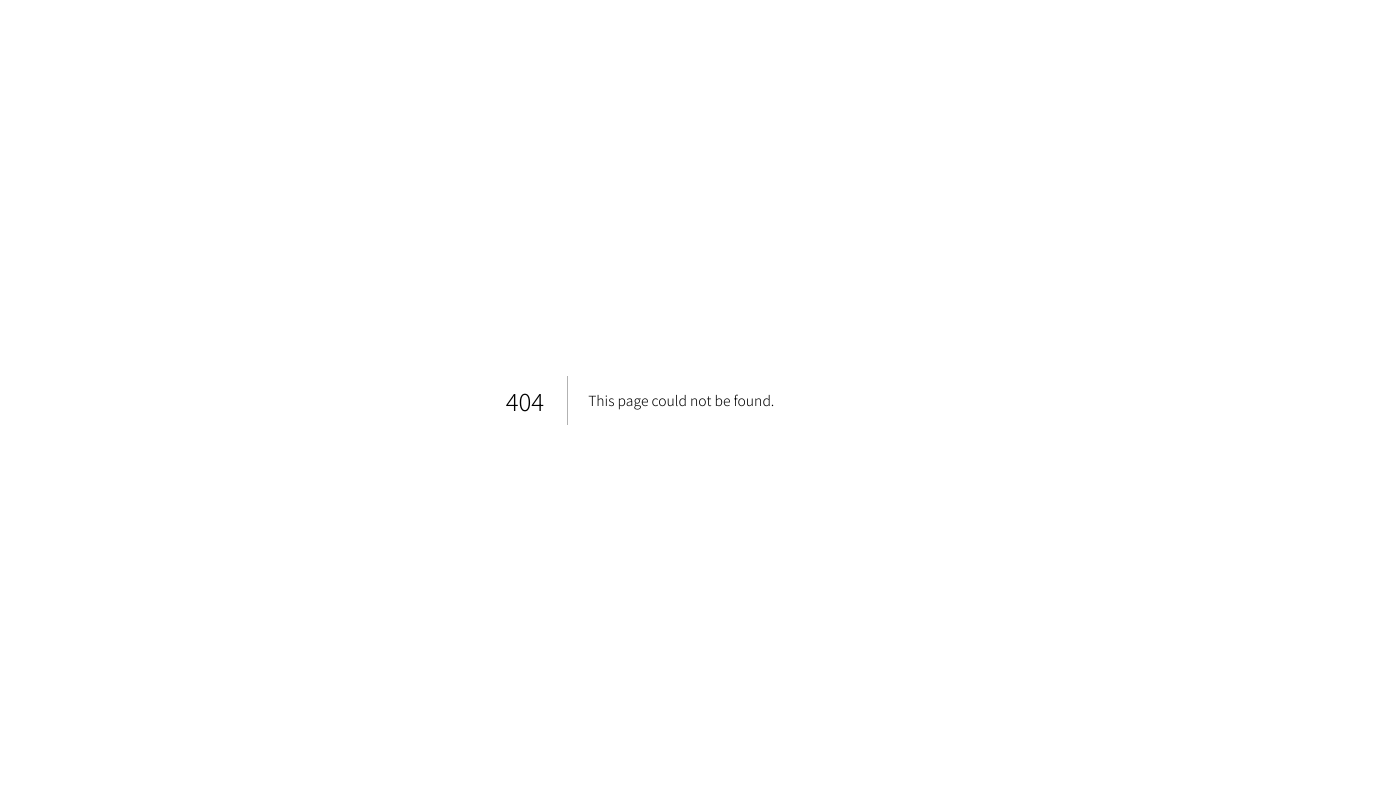
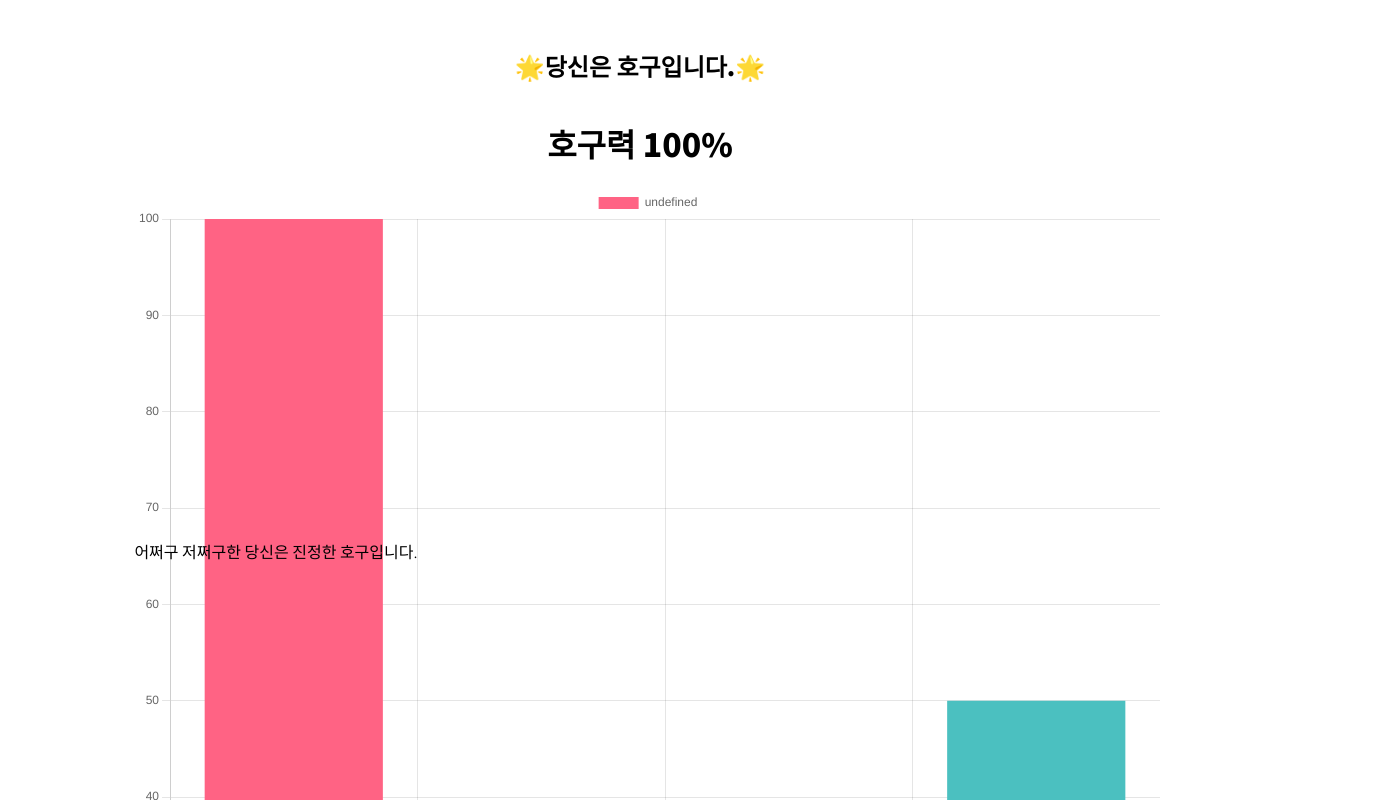
Before and after one commit to LSH7875/StoryCollection, a Next.js app in the folder front/: page / in a window 1280 px wide. Before the commit this address had no page. Shown: the top 800 px of the page, 1398 px wide, since content can reach past the window. Built offline with nearby package versions, Linux system fonts and the light colour scheme.

Commit message:
마지막 페이지

```diff
--- /dev/null
+++ b/front/components/Graph.jsx
@@ -0,0 +1,89 @@
+import React from 'react';
+import { Bar } from 'react-chartjs-2';
+import Styled from 'styled-components'
+
+const Vertical = Styled.div`
+    &>.header>.title{
+        width:100%;
+        text-align:center;
+    }`
+const Graph = Styled.div`
+    & > .bargraph{
+        position:relative;
+        width:80vw;
+        height:40vh;
+        box-sizing:border-box;
+        margin-left:10vw;
+
+    }
+`
+
+const chartAreaBorder = {
+    id: 'chartAreaBorder',
+    beforeDraw(chart, args, options) {
+      const {ctx, chartArea: {left, top, width, height}} = chart;
+      ctx.save();
+      ctx.strokeStyle = options.borderColor;
+      ctx.lineWidth = options.borderWidth;
+      ctx.setLineDash(options.borderDash || []);
+      ctx.lineDashOffset = options.borderDashOffset;
+      ctx.strokeRect(left, top, width, height);
+      ctx.restore();
+    }
+  };
+const data = {
+    labels: ['순발력', '눈치력', '예절성', '논리력'],
+    datasets: [
+      {
+        data: [100, 20, 30, 50],
+        backgroundColor: [
+          'rgba(255, 99, 132, 1)',
+          'rgba(54, 162, 235, 1)',
+          'rgba(255, 206, 86, 1)',
+          'rgba(75, 192, 192, 1)'
+        ],
+        borderColor: [
+          'rgba(255, 99, 132, 1)',
+          'rgba(54, 162, 235, 1)',
+          'rgba(255, 206, 86, 1)',
+          'rgba(75, 192, 192, 1)'
+        ],
+        borderWidth: 0,
+      },
+    ],
+};
+
+  const options = {
+        scales: {
+            xAxes: [{
+                gridLines: {
+                    color: "rgba(0, 0, 0, 0)",
+                }
+            }],
+            yAxes: [{
+                gridLines: {
+                    color: "rgba(0, 0, 0, 0)",
+                }
+            }]
+        }
+    }
+
+
+const plugins={
+    chartAreaBorder
+}
+
+  const VerticalBar = () => (
+    <Vertical>
+      <div className='header'>
+      </div>
+      <Graph>
+          <div className="hidden"></div>
+          <div className ="bargraph">
+                <Bar data={data} width={100} height={100} options={options} plugin={chartAreaBorder} />
+            </div>
+      </Graph>
+    </Vertical>
+  );
+
+  export default VerticalBar;
--- a/front/package.json
+++ b/front/package.json
@@ -13,8 +13,10 @@
   "author": "",
   "license": "ISC",
   "dependencies": {
+    "chart.js": "^3.5.0",
     "next": "^11.0.1",
     "react": "^17.0.2",
+    "react-chartjs-2": "^3.0.4",
     "react-dom": "^17.0.2",
     "styled-components": "^5.3.0"
   },
--- a/front/pages/_app.jsx
+++ b/front/pages/_app.jsx
@@ -12,7 +12,7 @@ const App=({Component})=>{
             <link rel="preconnect" href="https://fonts.googleapis.com"/>
             <link rel="preconnect" href="https://fonts.gstatic.com" crossorigin={true}/>
             <link href="https://fonts.googleapis.com/css2?family=Noto+Sans+KR:wght@300&display=swap" rel="stylesheet"/>
-</Head>
+        </Head>
         <Store.Provider value ={{state,dispatch}}/>
             <Component/>{/*우리가 만든 모든 것이 components에 위치한다.  */}
         <Store.Provider/>
--- /dev/null
+++ b/front/pages/index.jsx
@@ -0,0 +1,43 @@
+import Styled from 'styled-components'
+import Graph from '../components/Graph'
+import Head from 'next/head'
+const P =Styled.h1`
+    margin-top:3rem;
+    text-align:center;
+    font-size:1.5rem;
+    font-weight:800;
+    width:100%;
+    height:5vh;
+    margin-bottom:2rem;
+    font-family: 'Noto Sans KR', sans-serif;
+
+`
+const ResultInform = Styled.div`
+    position:relative;
+    top:2em;
+    width:100%;
+    padding-left:10%;
+`
+const result_page=()=>{
+
+
+    return(
+        <>
+        <Head>
+            <style>
+        <link rel="preconnect" href="https://fonts.googleapis.com"/>
+<link rel="preconnect" href="https://fonts.gstatic.com" crossorigin="true"/>
+<link href="https://fonts.googleapis.com/css2?family=Noto+Sans+KR:wght@900&display=swap" rel="stylesheet"/></style>
+        </Head>
+             <P>🌟당신은 호구입니다.🌟</P>
+            <div style ={{"width":"100%","text-align":"center"}}><h1>호구력 100%</h1></div>
+
+            <Graph/>
+
+            <ResultInform>어쩌구 저쩌구한 당신은 진정한 호구입니다.</ResultInform>
+        </>
+
+    )
+}
+
+export default result_page
```
Also changed, not shown: front/components/layout.jsx (deleted), 1 other file (tests, documents, lock files or other folders).
